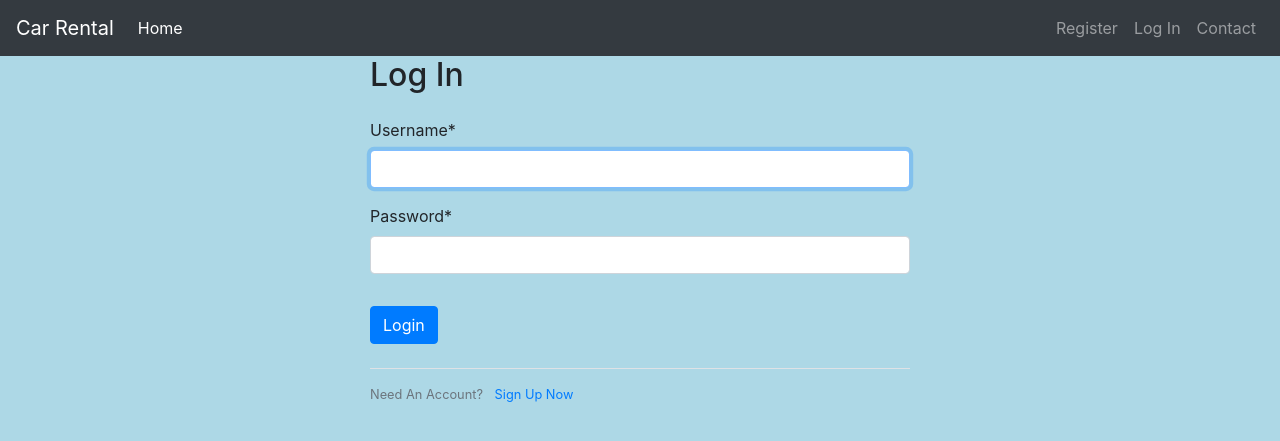
After one commit to PetreMorariu/car_rental_app, a Django app: page /login/ in a window 1280 px wide. The commit adds this page. Shown: the top 441 px of the page. Run offline with Django 5.2, Linux system fonts and the light colour scheme; some libraries are stand-ins or nearby versions.

Commit message:
added the login logic with the login.html

```diff
--- a/car_rental/templates/car_rental/base.html
+++ b/car_rental/templates/car_rental/base.html
@@ -24,7 +24,7 @@
                     <a class="nav-link" href="{% url 'register' %}">Register</a>
                 </li>
                 <li class="nav-item">
-                    <a class="nav-link" href="#">About</a>
+                    <a class="nav-link" href="{% url 'login' %}">Log In</a>
                 </li>
                 <li class="nav-item">
                     <a class="nav-link" href="#">Contact</a>
--- /dev/null
+++ b/car_users/templates/car_users/login.html
@@ -0,0 +1,21 @@
+{% extends "car_rental/base.html" %}
+{% load crispy_forms_tags %}
+{% block content %}
+<div class="container">
+    <div class="row justify-content-center">
+        <div class="col-md-6">
+            <h2 class="mb-4">Log In</h2>
+            <form method="POST">
+                {% csrf_token %}
+                {{ form|crispy }}
+                <button class="btn btn-primary mt-3" type="submit">Login</button>
+            </form>
+            <div class="border-top pt-3 mt-4">
+                <small class="text-muted">
+                    Need An Account? <a class="ml-2" href="{% url 'register' %}">Sign Up Now</a>
+                </small>
+            </div>
+        </div>
+    </div>
+</div>
+{% endblock %}
--- a/car_users/urls.py
+++ b/car_users/urls.py
@@ -3,4 +3,5 @@ from car_users import views
 
 urlpatterns = [
     path('register/',views.register, name='register'),
+    path('login/', views.login, name='login'),
 ]
--- a/car_users/views.py
+++ b/car_users/views.py
@@ -1,6 +1,7 @@
 from django.shortcuts import render, redirect
 from .forms import UserRegisterForm
 from django.contrib import messages
+from django.contrib.auth.forms import AuthenticationForm
 
 def register(request):
     if request.method == "POST":
@@ -13,3 +14,18 @@ def register(request):
     else:
         form = UserRegisterForm()
     return render(request,'car_users/register.html',{'form':form})
+
+def login(request):
+        if request.method == "POST":
+            form = AuthenticationForm(request.POST)
+            if form.is_valid():
+                user = form.get_user()
+                login(request, user)
+                return redirect('car_rental-home')
+            else:
+                messages.error(request,
+                               f'Please enter a correct username and password. Note that both fields may be case-sensitive.')
+                return redirect('login')
+        else:
+            form = AuthenticationForm()
+            return render(request, 'car_users/login.html', {'form': form})
```
